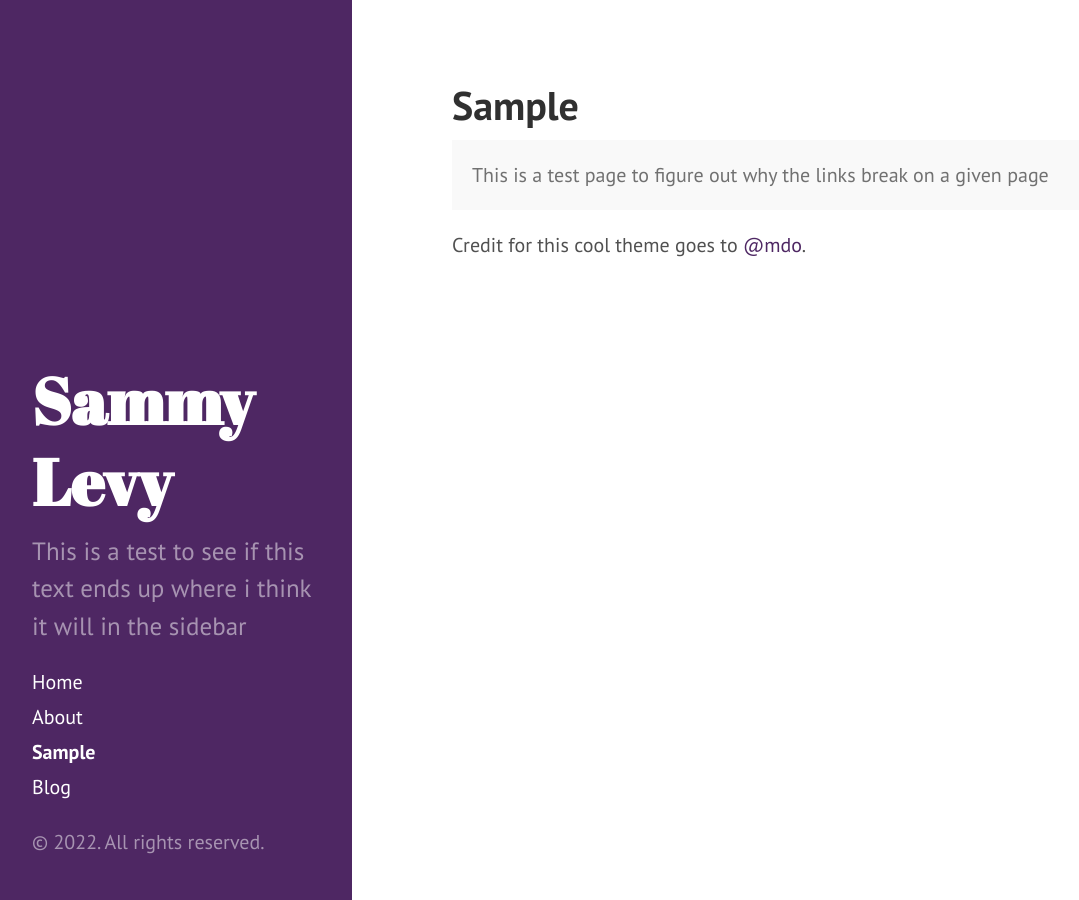
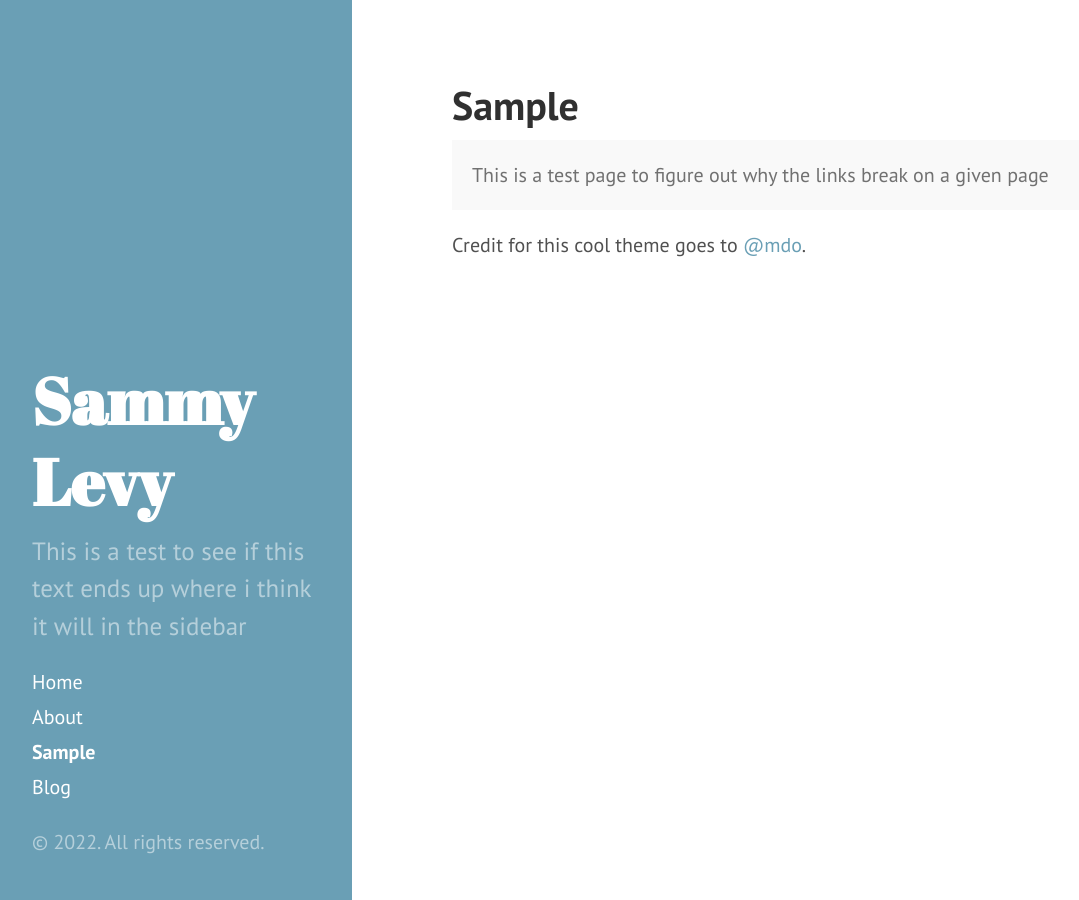
Before and after one commit to slevy14/slevy14.github.io, a Jekyll site: the page built from 02-sample.md, in a window 1280 px wide. Shown: the whole page, without its empty margins (8-1087 px from the left). Built offline with Jekyll 4.4.1, drawn with Linux system fonts in a browser that asks for light colours.

Commit message:
changed to blue theme

```diff
--- a/_layouts/default.html
+++ b/_layouts/default.html
@@ -4,7 +4,7 @@
   {% include head.html %}
 
   <!-- use "theme-base-0e" for magenta theme -->
-  <body class="theme-purple-dark">
+  <body class="theme-base-0d">
 
     {% include sidebar.html %}
 
```
